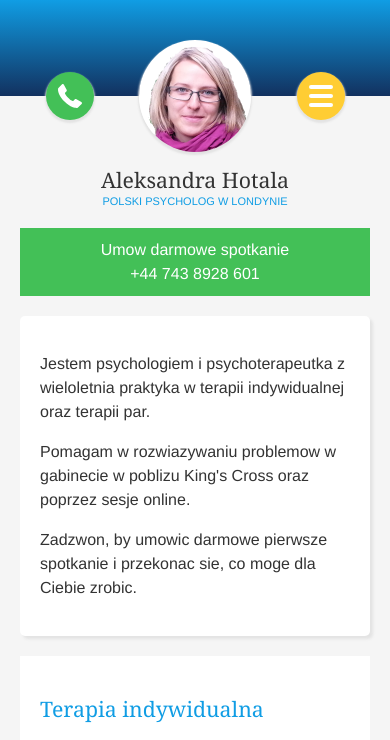
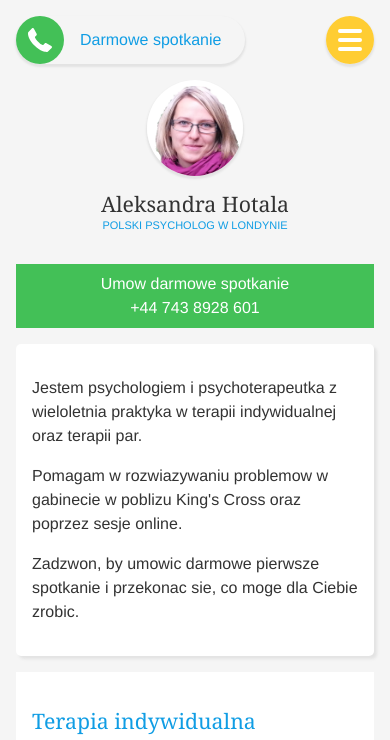
Before and after one commit to ghotala/ola, a website: page public/index.html in a window 390 px wide. Shown: the top 740 px of the page. Drawn offline with Linux system fonts and the light colour scheme.

Commit message:
Move photo out of header Allow caption on round buttons Create variables for common measurements

```diff
--- a/public/index.html
+++ b/public/index.html
@@ -14,6 +14,7 @@
 <body>
     <div class="intro">
         <div class="wrapper">
+            <div class="photo"></div>
             <div class="name">Aleksandra Hotala</div>
             <h1 class="title">Polski psycholog w Londynie</h1>
         </div>
@@ -53,11 +54,13 @@
                 </div>
                 <label for="menu-toggle" class="button-wrapper">
                     <div class="button button-round menu-toggle">
+                        <div class="icon-wrapper">
                             <div class="hamburger-container">
                                 <div class="hamburger close">
                                     <div class="bar bar-1"></div>
                                     <div class="bar bar-2"></div>
                                     <div class="bar bar-3"></div>
+                                </div>
                             </div>
                         </div>
                     </div>
@@ -76,13 +79,17 @@
     </section>
 
     <header>
-        <div class="options">
         <a class="button-wrapper phone-wrapper nohover" href="tel:+447438928601">
-                <div class="button button-round phone-button"><svg viewBox="0 0 578.106 578.106"><use xlink:href="assets/icons.svg#phone"></use></svg></div>
+            <div class="button button-round phone-button">
+                <div class="icon-wrapper">
+                    <svg viewBox="0 0 578.106 578.106"><use xlink:href="assets/icons.svg#phone"></use></svg>
+                </div>
+                <div class="caption">Darmowe spotkanie</div>
+            </div>
         </a>
-            <div class="photo"></div>
         <label for="menu-toggle" class="button-wrapper">
             <div class="button button-round menu-toggle">
+                <div class="icon-wrapper">
                     <div class="hamburger-container">
                         <div class="hamburger">
                             <div class="bar bar-1"></div>
@@ -91,8 +98,8 @@
                         </div>
                     </div>
                 </div>
+            </div>
         </label>
-        </div>
     </header>
 
     <section class="services">
--- a/src/scss/main.scss
+++ b/src/scss/main.scss
@@ -12,36 +12,8 @@ body {
   color: $color-black;
   line-height: 1.5rem;
   background-color: $color-light-grey;
-  padding-top: 10.5rem;
+  padding-top: $body-padding;
   overflow-x: hidden;
-}
-
-div, header, article, ul, .button {
-  display: block;
-  box-sizing: border-box;
-}
-
-h1 {
-  font-family: $font-serif;
-  font-weight: normal;
-  color: $color-light-blue;
-  font-size: 1.33rem;
-}
-
-.name {
-  font-family: $font-serif;
-  text-align: center;
-  font-size: 1.33rem;
-}
-
-.title {
-  font-family: $font-sans;
-  font-size: 1rem;
-  font-variant: all-small-caps;
-  line-height: 1rem;
-  color: $color-light-blue;
-  margin: 0;
-  text-align: center;
 }
 
 #menu-toggle {
@@ -56,31 +28,35 @@ h1 {
   }
 }
 
-article {
-  padding: 20px;
-  background-color: $color-white;
-}
-
-a {
-  text-decoration: none;
-  color: $color-light-blue;
-  border-bottom: 1px dotted;
+div, header, article, ul, .button {
+  display: block;
+  box-sizing: border-box;
 }
 
 .button-wrapper {
-  padding: 1.5rem;
+  padding: $spacing-default;
   border-bottom: none;
   cursor: pointer;
 }
 
 .button-round {
-  height: 3rem;
-  width: 3rem;
-  border-radius: 1.5rem;
+  border-radius: $button-size / 2;
   display: flex;
-  justify-content: center;
   align-items: center;
   box-shadow: 0 2px 2px 1px $color-dark-grey;
+
+  .icon-wrapper {
+    height: $button-size;
+    width: $button-size;
+    border-radius: $button-size / 2;
+    display: flex;
+    justify-content: center;
+    align-items: center;
+  }
+
+  .caption {
+    padding: 0 #{$spacing-default * 1.5} 0 $spacing-default;
+  }
 }
 
 .hamburger {
@@ -107,11 +83,81 @@ a {
 }
 
 .menu-toggle {
-  background-color: $color-yellow;
+  .icon-wrapper {
+    background-color: $color-yellow;
+  }
 
   .hamburger-container {
     width: 50%;
   }
+}
+
+.phone-button {
+  .icon-wrapper {
+    background-color: $color-green;
+  }
+
+  svg {
+    width: 50%;
+  }
+}
+
+header {
+  position: fixed;
+  top: 0px;
+  left: 0px;
+  width: 100%;
+  height: $header-height;
+  background-color: $color-light-grey;
+  padding: 0;
+  z-index: 1;
+  display: flex;
+  flex-direction: row;
+  justify-content: space-between;
+}
+
+h1 {
+  font-family: $font-serif;
+  font-weight: normal;
+  color: $color-light-blue;
+  font-size: 1.33rem;
+}
+
+.name {
+  font-family: $font-serif;
+  text-align: center;
+  font-size: 1.33rem;
+}
+
+.title {
+  font-family: $font-sans;
+  font-size: 1rem;
+  font-variant: all-small-caps;
+  line-height: 1rem;
+  color: $color-light-blue;
+  margin: 0;
+  text-align: center;
+}
+
+.intro {
+  margin-bottom: $spacing-default;
+
+  .photo {
+    margin: 0 auto $spacing-default;
+    width: 6rem;
+    height: 6rem;
+  }
+}
+
+article {
+  padding: $spacing-default;
+  background-color: $color-white;
+}
+
+a {
+  text-decoration: none;
+  color: $color-light-blue;
+  border-bottom: 1px dotted;
 }
 
 .photo {
@@ -124,7 +170,7 @@ a {
 }
 
 .hero {
-  padding: 20px;
+  padding: $spacing-default;
   display: flex;
   flex-direction: row;
 
@@ -134,8 +180,8 @@ a {
     flex-direction: column-reverse;
 
     .button-cta-wrapper {
-      height: calc(3rem + 20px);
-      margin: 0 0 20px;
+      height: calc(3rem + #{$spacing-default});
+      margin: 0 0 $spacing-default;
 
       .button-cta {
         position: relative;
@@ -147,7 +193,7 @@ a {
         border: none;
         font-size: 1em;
         color: $color-white;
-        padding: 10px;
+        padding: $spacing-default / 2;
         width: 100%;
         line-height: 1.5em;
         text-align: center;
@@ -182,7 +228,7 @@ a {
 
     .header {
       height: 6rem;
-      padding: 0 20px;
+      padding: 0 $spacing-default;
       display: flex;
       justify-content: space-between;
       align-items: center;
@@ -216,7 +262,7 @@ a {
       display: flex;
       flex-direction: column;
       justify-content: space-around;
-      margin: 20px 0;
+      margin: $spacing-default 0;
       padding: 0;
       height: calc(100% - 6rem - 40px);
       max-height: 28rem;
@@ -231,143 +277,7 @@ a {
         a {
           display: block;
           border-bottom: none;
-          padding: 0 20px;
-        }
-      }
-    }
-  }
-}
-
-@keyframes spin-in-buzz-spin-out {
-  0% {
-    animation-timing-function: linear;
-    transform: scale(1)rotate(0deg)translateY(0);
-  }
-  1% {
-    transform: scale(1.33)rotate(360deg)translateX(0);
-  }
-  3% {
-    transform: scale(1.33)rotate(360deg)translateX(0);
-  }
-  3.25% {
-    transform: scale(1.33)rotate(360deg)translateX(-1%);
-  }
-  3.5% {
-    transform: scale(1.33)rotate(360deg)translateX(1%);
-  }
-  3.75% {
-    transform: scale(1.33)rotate(360deg)translateX(-1%);
-  }
-  4% {
-    transform: scale(1.33)rotate(360deg)translateX(1%);
-  }
-  4.25% {
-    transform: scale(1.33)rotate(360deg)translateX(-1%);
-  }
-  4.5% {
-    transform: scale(1.33)rotate(360deg)translateX(1%);
-  }
-  4.75% {
-    transform: scale(1.33)rotate(360deg)translateX(-1%);
-  }
-  5% {
-    transform: scale(1.33)rotate(360deg)translateX(1%);
-  }
-  5.25% {
-    transform: scale(1.33)rotate(360deg)translateX(-1%);
-  }
-  5.5% {
-    transform: scale(1.33)rotate(360deg)translateX(0%);
-  }
-  14% {
-    transform: scale(1.33)rotate(360deg)translateY(0);
-  }
-  15% {
-    transform: scale(1)rotate(0deg)translateY(0);
-  }
-}
-
-@keyframes zoom-in-buzz-zoom-out {
-  0% {
-    animation-timing-function: linear;
-    transform: scale(1)translateX(0);
-  }
-  1% {
-    transform: scale(1.1)translateX(0);
-  }
-  3% {
-    transform: scale(1.1)translateX(0);
-  }
-  3.25% {
-    transform: scale(1.1)translateX(-1%);
-  }
-  3.5% {
-    transform: scale(1.1)translateX(1%);
-  }
-  3.75% {
-    transform: scale(1.1)translateX(-1%);
-  }
-  4% {
-    transform: scale(1.1)translateX(1%);
-  }
-  4.25% {
-    transform: scale(1.1)translateX(-1%);
-  }
-  4.5% {
-    transform: scale(1.1)translateX(1%);
-  }
-  4.75% {
-    transform: scale(1.1)translateX(-1%);
-  }
-  5% {
-    transform: scale(1.1)translateX(1%);
-  }
-  5.25% {
-    transform: scale(1.1)translateX(-1%);
-  }
-  5.5% {
-    transform: scale(1.1)translateX(0%);
-  }
-  14% {
-    transform: scale(1.1)translateX(0);
-  }
-  15% {
-    transform: scale(1)rotate(0deg)translateX(0);
-  }
-}
-
-header {
-  position: fixed;
-  top: 0px;
-  left: 0px;
-  width: 100%;
-  height: 6rem;
-  background: linear-gradient($color-light-blue, $color-dark-blue);
-  padding: 0;
-  z-index: 1;
-
-  .options {
-    position: relative;
-    top: 100%;
-    display: flex;
-    justify-content: space-evenly;
-    align-items: center;
-    width: 100%;
-    transform: translateY(-50%);
-
-    .photo {
-      width: 7rem;
-      height: 7rem;
-    }
-
-    .phone-wrapper {
-      animation: spin-in-buzz-spin-out 30s 5s infinite;
-
-      .phone-button {
-        background-color: $color-green;
-
-        svg {
-          width: 50%;
+          padding: 0 $spacing-default;
         }
       }
     }
@@ -377,7 +287,7 @@ header {
 .services {
   display: flex;
   flex-direction: column;
-  padding: 0 20px;
+  padding: 0 $spacing-default;
 }
 
 svg#defs {
--- a/src/scss/variables.scss
+++ b/src/scss/variables.scss
@@ -9,3 +9,9 @@ $color-green: #43C057;
 $color-yellow: #FFCD33;
 $color-light-grey: whitesmoke;
 $color-dark-grey: #e3e3e3;
+
+$button-size: 3rem;
+$spacing-default: 1rem;
+
+$header-height: $button-size + 2 * $spacing-default;
+$body-padding: $header-height;
```
Also changed, not shown: public/terapia-indywidualna.html (+11 -4 lines), src/html/template.html (+11 -4 lines), public/css/main.css. Lines whose indentation alone changed are shown as unchanged.
